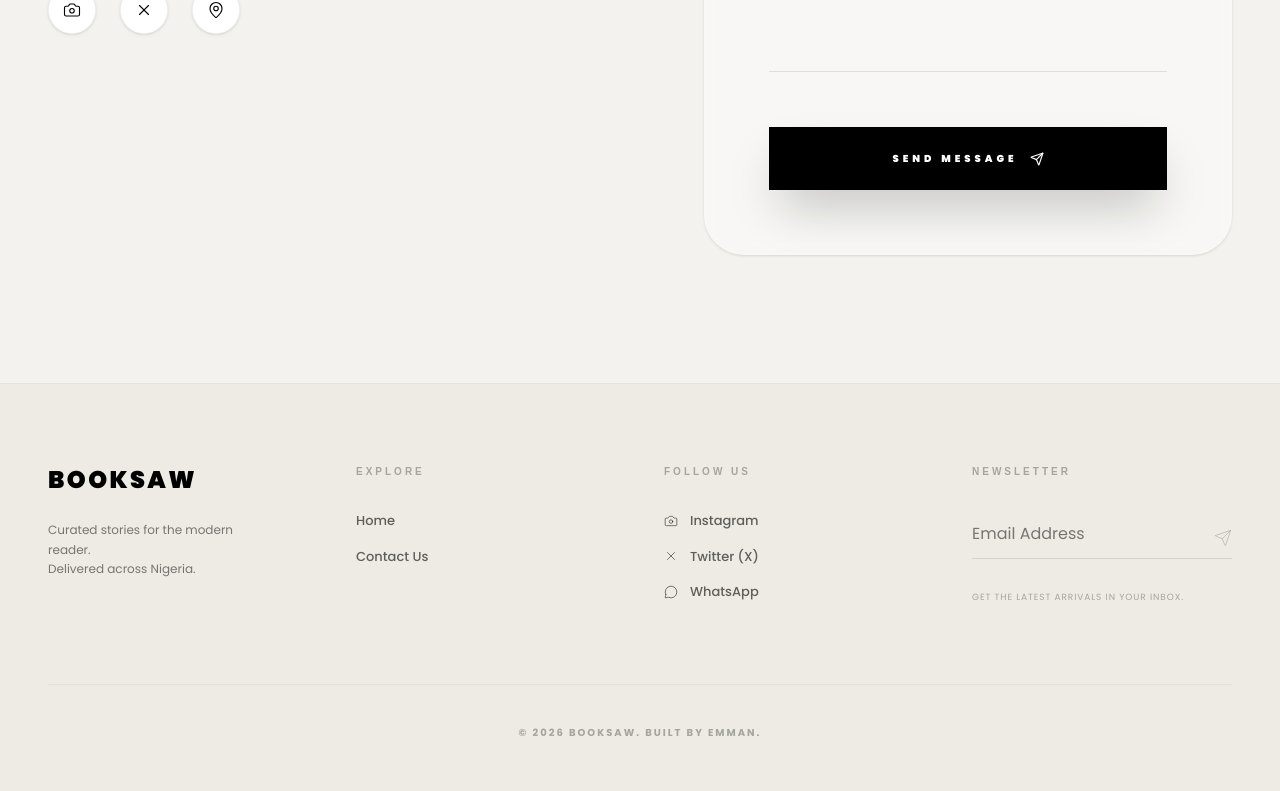
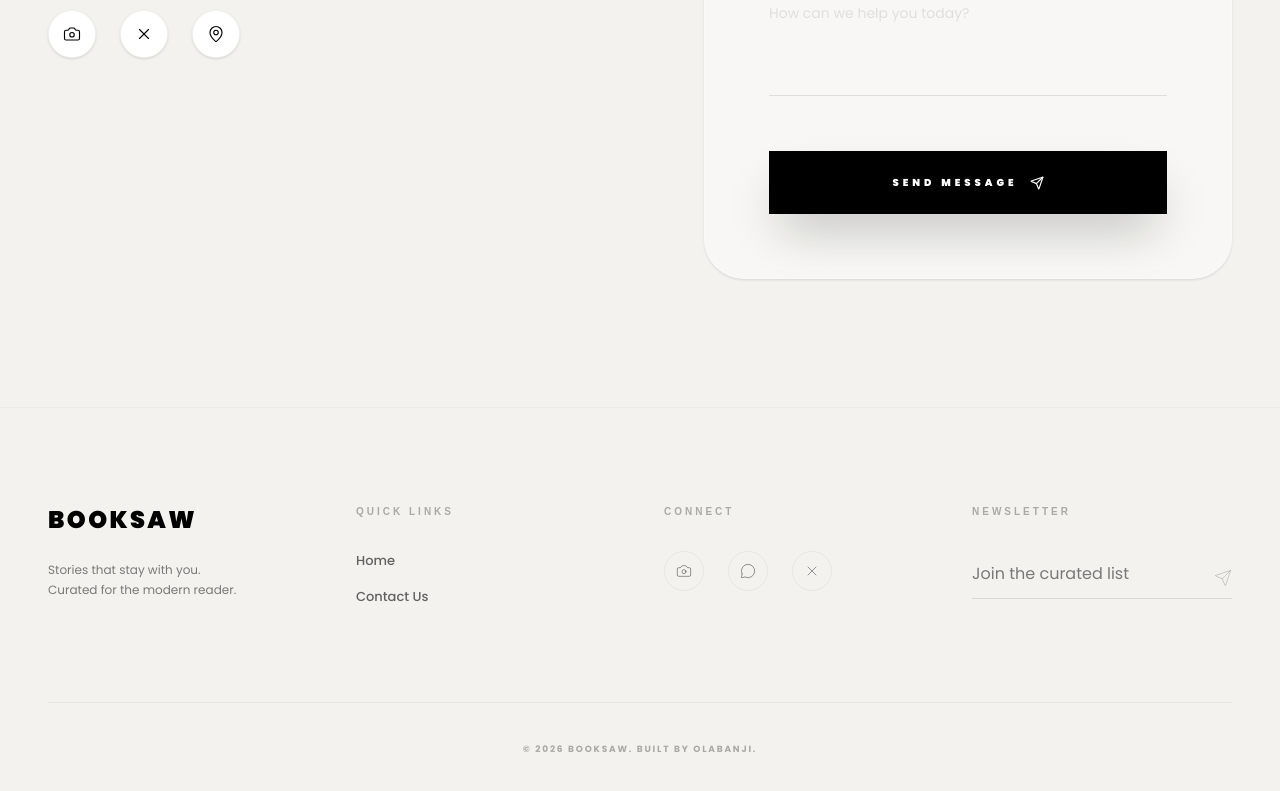
Before and after one commit to olabanji12-ojo/Tomibookstore, a React (Vite) app: page /contact in a window 1280 px wide. Shown: the part 843-1634 px from the top of the page. Built offline with nearby package versions, Linux system fonts and the light colour scheme; a web font is replaced by a local one.

Commit message:
first seo

```diff
--- a/index.html
+++ b/index.html
@@ -4,7 +4,14 @@
     <meta charset="UTF-8" />
     <link rel="icon" type="image/png" href="/favicon.png" />
     <meta name="viewport" content="width=device-width, initial-scale=1.0" />
-    <title>BookSaw | Curated Stories</title>
+    <title>BookSaw | Premium Curated Books & Fast Delivery in Lagos</title>
+    <meta name="description" content="Discover a curated selection of books for the modern reader. Shop premium titles with fast delivery across Lagos and Nigeria. Experience seamless checkout with Paystack." />
+
+    {/* Open Graph / Social Media */}
+    <meta property="og:title" content="BookSaw | Premium Curated Books" />
+    <meta property="og:description" content="Boutique book shopping experience. Order in seconds." />
+    <meta property="og:image" content="/og-image.jpg" />
+    <meta property="og:type" content="website" />
   </head>
   <body>
     <div id="root"></div>
--- a/src/components/layout/Footer.tsx
+++ b/src/components/layout/Footer.tsx
@@ -3,7 +3,7 @@ import { Camera, X, MessageCircle, Send } from 'lucide-react';
 
 const Footer = () => {
   return (
-    <footer className="bg-[#eeebe4] py-20 px-8 md:px-12 border-t border-black/[0.03]">
+    <footer className="bg-[#f3f2ee] py-24 px-8 md:px-12 border-t border-black/[0.03]">
       <div className="max-w-[1400px] mx-auto">
         <div className="grid grid-cols-1 md:grid-cols-4 gap-16 md:gap-12 text-center md:text-left">
 
@@ -13,15 +13,15 @@ const Footer = () => {
               BOOKSAW
             </h2>
             <p className="font-poppins text-xs text-black/50 leading-relaxed max-w-[200px]">
-              Curated stories for the modern reader. <br />
-              Delivered across Nigeria.
+              Stories that stay with you. <br />
+              Curated for the modern reader.
             </p>
           </div>
 
           {/* Column 2: Quick Links */}
           <div className="flex flex-col gap-8 items-center md:items-start">
             <h3 className="font-mona text-[10px] font-black uppercase tracking-[0.3em] text-black/30">
-              EXPLORE
+              QUICK LINKS
             </h3>
             <nav className="flex flex-col gap-4 font-poppins text-[13px] font-medium text-black/60">
               <Link to="/" className="hover:text-black transition-colors cursor-pointer">Home</Link>
@@ -32,17 +32,17 @@ const Footer = () => {
           {/* Column 3: Socials */}
           <div className="flex flex-col gap-8 items-center md:items-start">
             <h3 className="font-mona text-[10px] font-black uppercase tracking-[0.3em] text-black/30">
-              FOLLOW US
+              CONNECT
             </h3>
-            <div className="flex flex-col gap-4 font-poppins text-[13px] font-medium text-black/60">
-              <a href="#" className="flex items-center gap-3 hover:text-black transition-colors cursor-pointer">
-                <Camera size={14} strokeWidth={1.5} /> Instagram
+            <div className="flex justify-center md:justify-start gap-6">
+              <a href="#" className="w-10 h-10 rounded-full border border-black/5 flex items-center justify-center text-black/40 hover:bg-black hover:text-white transition-all duration-300">
+                <Camera size={16} strokeWidth={1.5} />
               </a>
-              <a href="#" className="flex items-center gap-3 hover:text-black transition-colors cursor-pointer">
-                <X size={14} strokeWidth={1.5} /> Twitter (X)
+              <a href="#" className="w-10 h-10 rounded-full border border-black/5 flex items-center justify-center text-black/40 hover:bg-black hover:text-white transition-all duration-300">
+                <MessageCircle size={16} strokeWidth={1.5} />
               </a>
-              <a href="#" className="flex items-center gap-3 hover:text-black transition-colors cursor-pointer">
-                <MessageCircle size={14} strokeWidth={1.5} /> WhatsApp
+              <a href="#" className="w-10 h-10 rounded-full border border-black/5 flex items-center justify-center text-black/40 hover:bg-black hover:text-white transition-all duration-300">
+                <X size={16} strokeWidth={1.5} />
               </a>
             </div>
           </div>
@@ -52,27 +52,24 @@ const Footer = () => {
             <h3 className="font-mona text-[10px] font-black uppercase tracking-[0.3em] text-black/30">
               NEWSLETTER
             </h3>
-            <div className="w-full max-w-sm md:max-w-none relative">
+            <div className="w-full max-w-sm md:max-w-none relative group">
               <input
                 type="email"
-                placeholder="Email Address"
+                placeholder="Join the curated list"
                 className="w-full bg-transparent border-b border-black/10 py-3 pr-10 font-poppins text-sm focus:border-black outline-none transition-colors"
-                style={{ fontSize: '16px' }} // Prevent mobile zoom
+                style={{ fontSize: '16px' }}
               />
               <button className="absolute right-0 bottom-3 text-black/20 hover:text-black transition-colors cursor-pointer">
                 <Send size={18} strokeWidth={1.2} />
               </button>
             </div>
-            <p className="font-poppins text-[9px] text-black/30 tracking-widest uppercase">
-              Get the latest arrivals in your inbox.
-            </p>
           </div>
         </div>
 
         {/* Bottom Bar */}
-        <div className="mt-20 pt-10 border-t border-black/5 flex flex-col items-center gap-4 text-center">
-          <p className="font-poppins text-[10px] tracking-[0.2em] uppercase text-black/30 font-bold">
-            © 2026 BOOKSAW. Built by Emman.
+        <div className="mt-24 pt-10 border-t border-black/5 flex flex-col items-center gap-4 text-center">
+          <p className="font-poppins text-[9px] tracking-[0.2em] uppercase text-black/30 font-bold">
+            © 2026 BOOKSAW. Built by Olabanji.
           </p>
         </div>
       </div>
```
